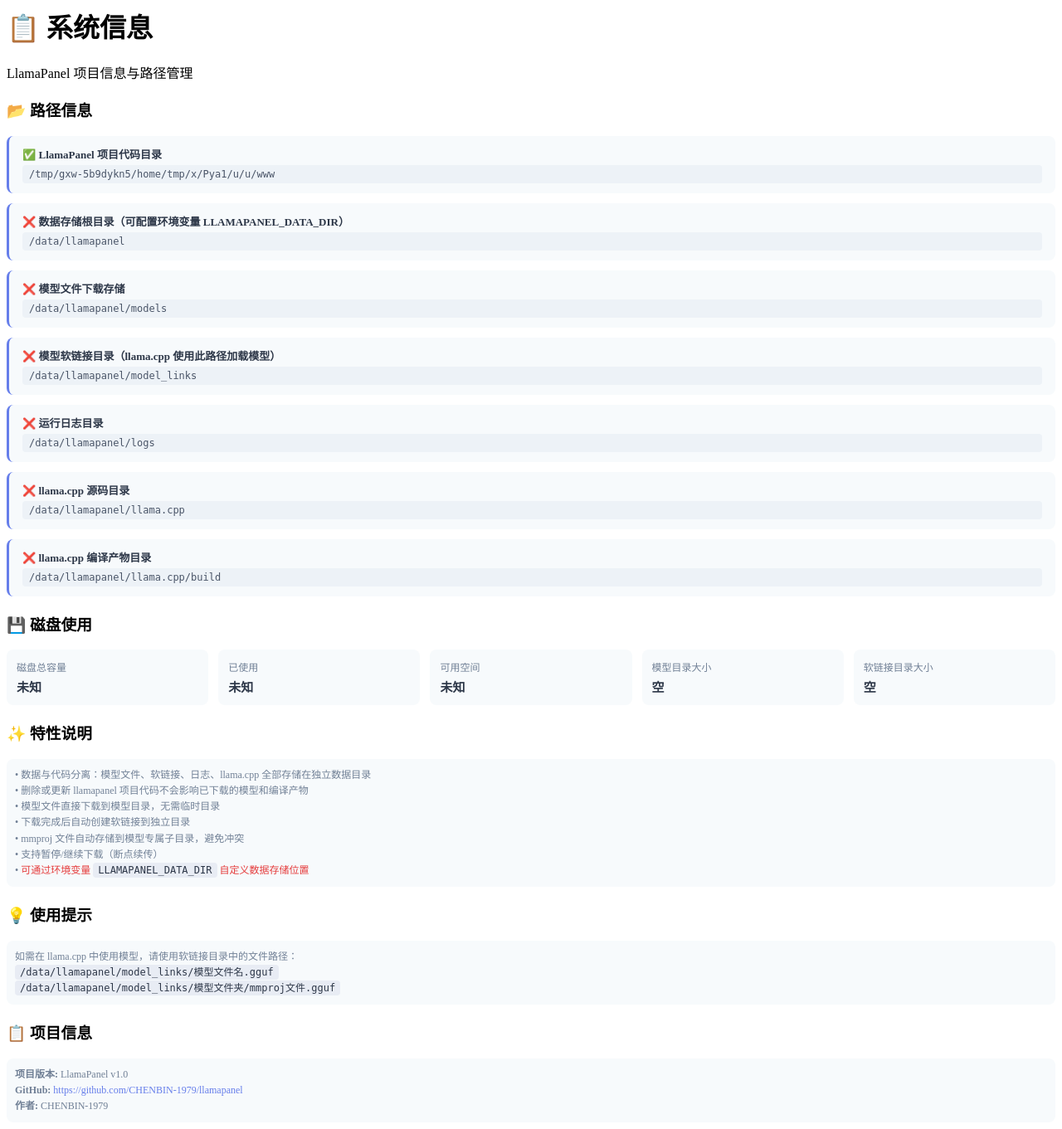
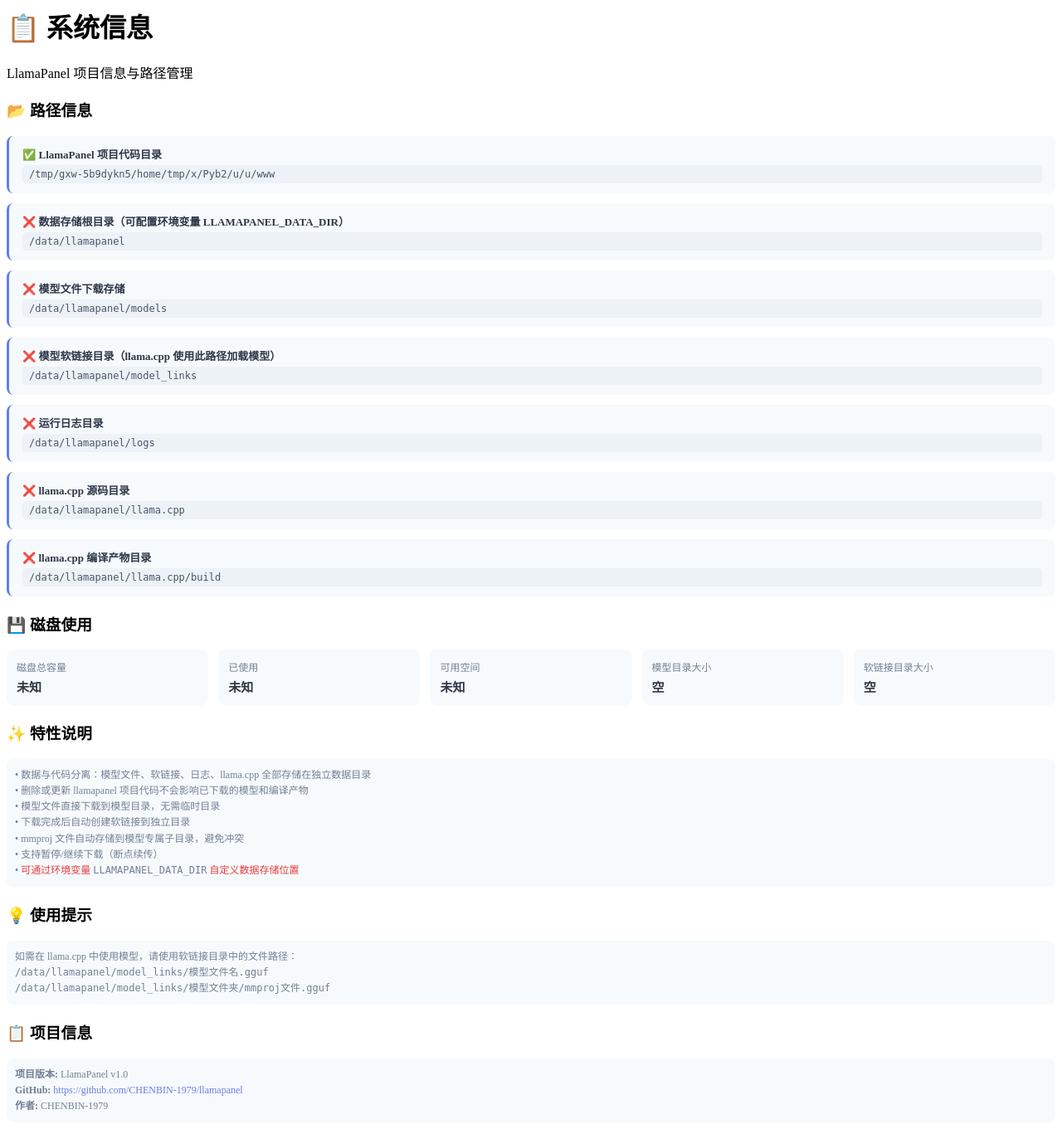
Before and after one commit to CHENBIN-1979/llamapanel, a FastAPI app: page /api/system/page in a window 1280 px wide. Shown: the whole page at 83% size. Run offline with FastAPI, Linux system fonts and the light colour scheme; parts of the project's set-up code (start-up, migrations or seed data) failed here and were passed over.

Commit message:
fix: 修改 <code> 标签样式 - 背景色改为透明，文字颜色改为 #718096，与 .info-text 文字完全一致

```diff
--- a/backend/templates/local.html
+++ b/backend/templates/local.html
@@ -93,10 +93,10 @@
         line-height: 1.6;
     }
     code {
-        background: #e8ecf4;
-        color: #2d3748;
-        padding: 2px 6px;
-        border-radius: 4px;
+        background: transparent;
+        color: #718096;
+        padding: 0;
+        border-radius: 0;
         font-family: monospace;
         font-size: 12px;
     }
--- a/backend/templates/system.html
+++ b/backend/templates/system.html
@@ -122,10 +122,10 @@ loadSystemInfo();
         line-height: 1.6;
     }
     code {
-        background: #e8ecf4;
-        color: #2d3748;
-        padding: 2px 6px;
-        border-radius: 4px;
+        background: transparent;
+        color: #718096;
+        padding: 0;
+        border-radius: 0;
         font-family: monospace;
         font-size: 12px;
     }
```
